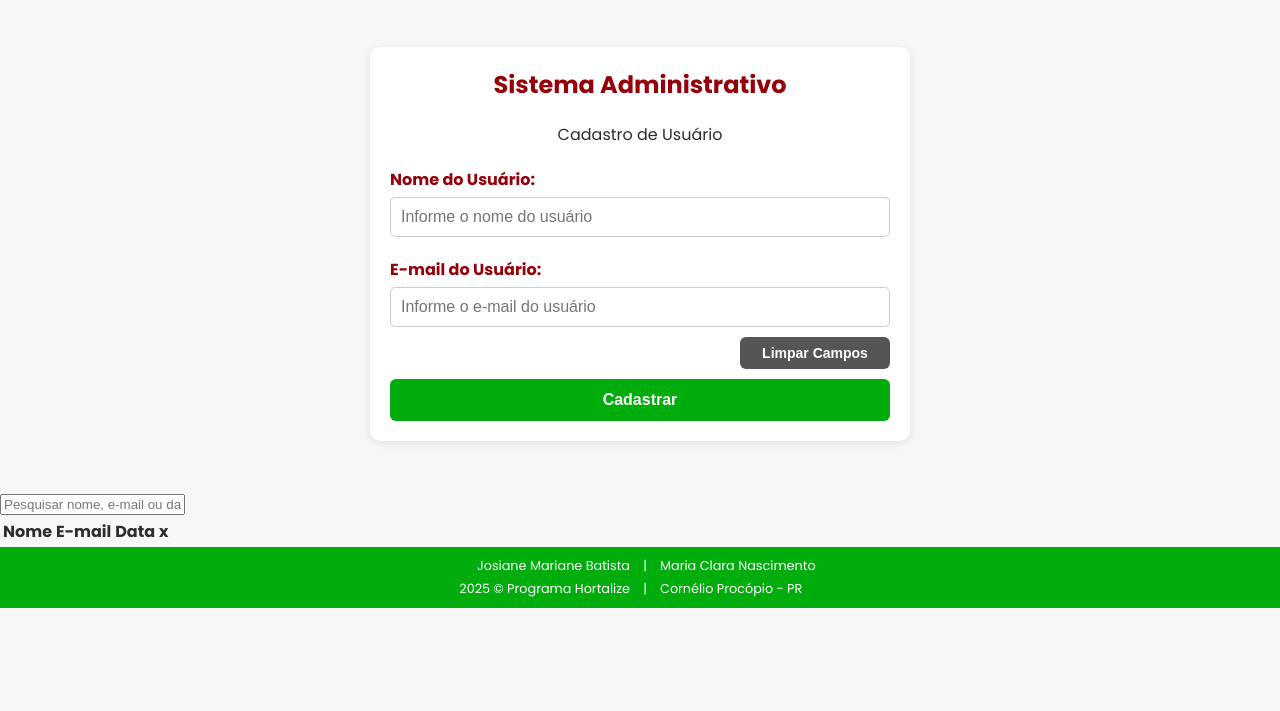
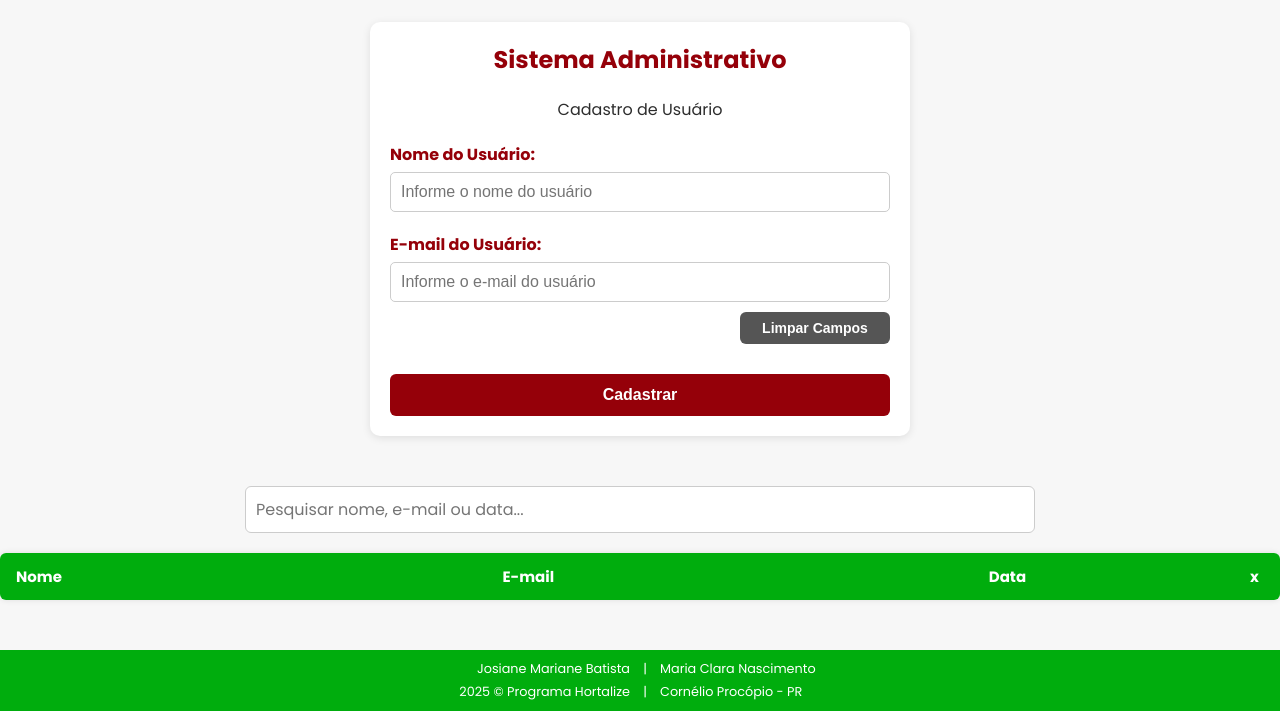
Before and after one commit to josibatista/ProjetoHortalize, a plain HTML site: page admin.html in a window 1280 px wide. Shown: the part 108-819 px from the top of the page. Drawn offline with nearby package versions, Linux system fonts and the light colour scheme.

Commit message:
update style para novos atributos

```diff
--- a/css/style.css
+++ b/css/style.css
@@ -138,7 +138,7 @@ body {
     transition: background-color 0.3s;
 }
 
-.forms button[type="submit"]{
+.forms button[type="submit"], #botaoAdmin{
     margin-top: 30px;
     background-color: #950009;
 }
@@ -308,3 +308,103 @@ a{
 a:hover{
     color:  #5f0108;
 }
+
+/* mensagem */
+
+.mensagem-oculta {
+    display: none;
+    background-color: #d4edda;
+    color: #155724;
+    padding: 10px 20px;
+    margin: 10px auto;
+    width: fit-content;
+    border: 1px solid #c3e6cb;
+    border-radius: 5px;
+    font-weight: bold;
+    font-family: 'Poppins', sans-serif;
+    animation: fadeout 1s ease-out 1s forwards;
+}
+
+@keyframes fadeout {
+    to {
+        opacity: 0;
+        display: none;
+    }
+}
+
+/* Campo de pesquisa */
+.pesquisa-container {
+    text-align: center;
+    margin-top: 30px;
+    margin-bottom: 20px;
+}
+
+#campo-pesquisa {
+    width: 60%;
+    padding: 10px;
+    font-size: 16px;
+    font-family: inherit;
+    border: 1px solid #ccc;
+    border-radius: 6px;
+}
+
+/* Tabela */
+#tabela-usuarios {
+    width: 100%;
+    border-collapse: collapse;
+    font-family: inherit;
+    margin-bottom: 50px;
+    background-color: #fff;
+    box-shadow: 0 0 6px rgba(0,0,0,0.1);
+    border-radius: 6px;
+    overflow: hidden;
+}
+
+#tabela-usuarios thead {
+    background-color: #00AD0D;
+    color: white;
+}
+
+#tabela-usuarios th, #tabela-usuarios td {
+    padding: 12px 16px;
+    text-align: left;
+    font-size: 15px;
+}
+
+#tabela-usuarios tbody tr:nth-child(even) {
+    background-color: #f2f2f2;
+}
+
+#tabela-usuarios tbody tr:nth-child(odd) {
+    background-color: #ffffff;
+}
+
+#tabela-usuarios td:nth-child(1), #tabela-usuarios th:nth-child(1) {
+    width: 38%;
+}
+
+#tabela-usuarios td:nth-child(2), #tabela-usuarios th:nth-child(2) {
+    width: 38%;
+}
+
+#tabela-usuarios td:nth-child(3), #tabela-usuarios th:nth-child(3) {
+    width: 20%;
+}
+
+#tabela-usuarios td:nth-child(4), #tabela-usuarios th:nth-child(4) {
+    width: 4%;
+    text-align: center;
+}
+
+/* Estilo do "x" (botão de exclusão futuro) */
+.tabela-section td.excluir {
+    color: #950009;
+    font-weight: bold;
+    font-size: 18px;
+    cursor: pointer;
+    transition: color 0.3s;
+}
+
+.tabela-section td.excluir:hover {
+    color: #5f0108;
+}
```
